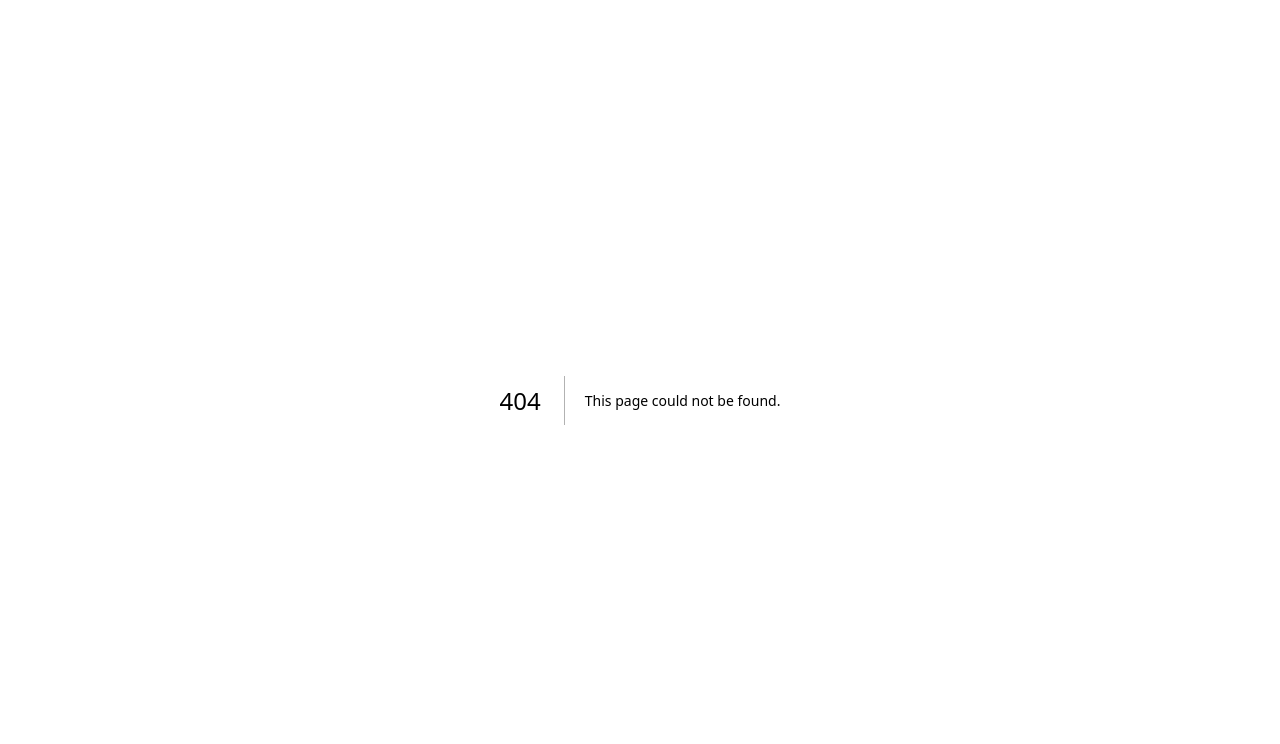
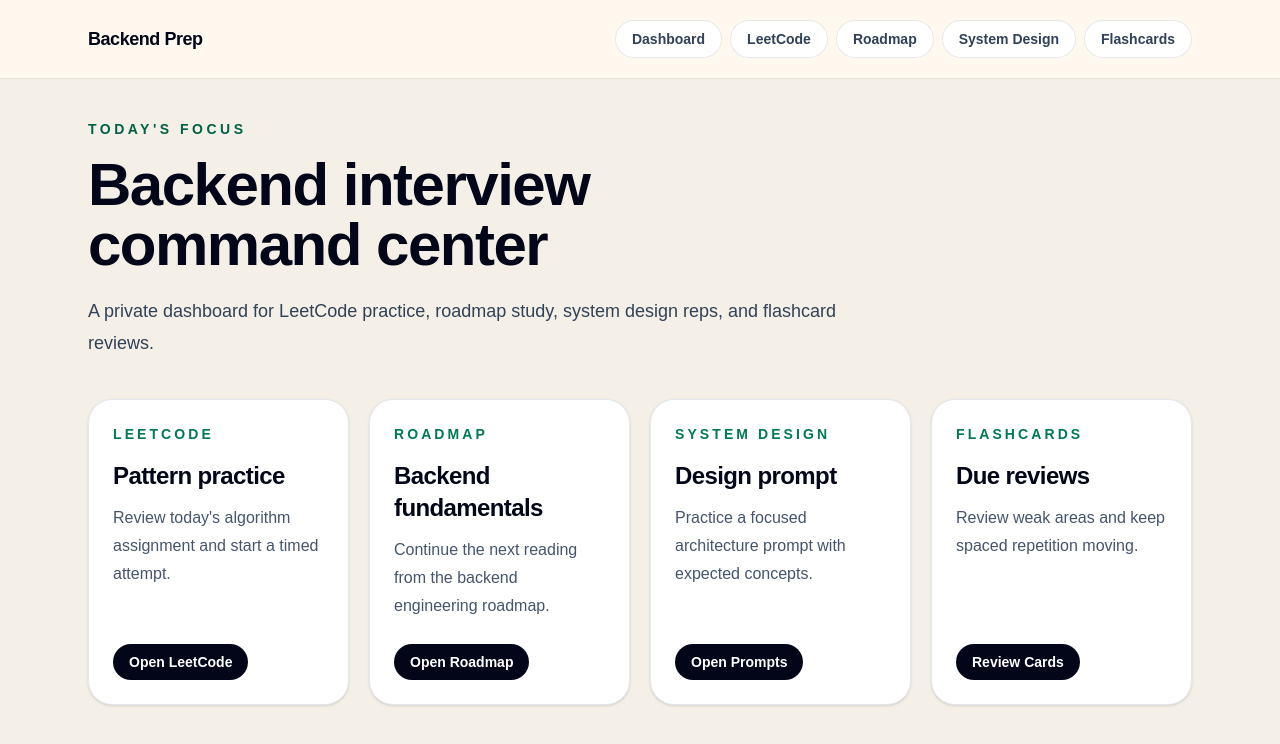
Before and after one commit to nurulislamz/codemap, a Next.js app: page /dashboard in a window 1280 px wide. Before the commit this address had no page. Shown: the top 744 px of the page. Built offline with nearby package versions, Linux system fonts and the light colour scheme.

Commit message:
feat: add authenticated dashboard shell

```diff
--- /dev/null
+++ b/src/app/(auth)/login/page.tsx
@@ -0,0 +1,23 @@
+export default function LoginPage() {
+  return (
+    <main className="flex min-h-screen items-center justify-center bg-slate-950 px-6 py-16 text-white">
+      <section className="w-full max-w-lg rounded-[2rem] border border-white/10 bg-white/10 p-8 shadow-2xl backdrop-blur">
+        <p className="text-sm font-semibold uppercase tracking-[0.25em] text-emerald-300">
+          Supabase Auth
+        </p>
+        <h1 className="mt-4 text-4xl font-bold tracking-tight">
+          Sign in placeholder
+        </h1>
+        <p className="mt-5 text-base leading-7 text-slate-200">
+          Authentication will be wired to Supabase in a later task. This page
+          marks the private entry point for the personal backend interview
+          helper.
+        </p>
+        <div className="mt-8 rounded-2xl border border-dashed border-white/20 p-5 text-sm text-slate-300">
+          Future flow: enter the owner email, receive a magic link, and land on
+          the dashboard after Supabase verifies the session.
+        </div>
+      </section>
+    </main>
+  );
+}
--- /dev/null
+++ b/src/app/(dashboard)/dashboard/page.tsx
@@ -0,0 +1,59 @@
+import { TaskCard } from "@/components/task-card";
+
+const starterCards = [
+  {
+    track: "LeetCode",
+    title: "Pattern practice",
+    description: "Review today's algorithm assignment and start a timed attempt.",
+    actionHref: "/dashboard/leetcode",
+    actionLabel: "Open LeetCode",
+  },
+  {
+    track: "Roadmap",
+    title: "Backend fundamentals",
+    description: "Continue the next reading from the backend engineering roadmap.",
+    actionHref: "/dashboard/roadmap",
+    actionLabel: "Open Roadmap",
+  },
+  {
+    track: "System Design",
+    title: "Design prompt",
+    description: "Practice a focused architecture prompt with expected concepts.",
+    actionHref: "/dashboard/system-design",
+    actionLabel: "Open Prompts",
+  },
+  {
+    track: "Flashcards",
+    title: "Due reviews",
+    description: "Review weak areas and keep spaced repetition moving.",
+    actionHref: "/dashboard/flashcards",
+    actionLabel: "Review Cards",
+  },
+];
+
+export default function DashboardPage() {
+  return (
+    <div className="space-y-10">
+      <section className="max-w-3xl">
+        <p className="text-sm font-semibold uppercase tracking-[0.25em] text-emerald-800">
+          Today&apos;s focus
+        </p>
+        <h1 className="mt-4 text-4xl font-bold tracking-tight text-slate-950 md:text-6xl">
+          Backend interview command center
+        </h1>
+        <p className="mt-5 text-lg leading-8 text-slate-700">
+          A private dashboard for LeetCode practice, roadmap study, system
+          design reps, and flashcard reviews.
+        </p>
+      </section>
+      <section
+        aria-label="Starter tasks"
+        className="grid gap-5 md:grid-cols-2 xl:grid-cols-4"
+      >
+        {starterCards.map((card) => (
+          <TaskCard key={card.track} {...card} />
+        ))}
+      </section>
+    </div>
+  );
+}
--- /dev/null
+++ b/src/app/(dashboard)/layout.tsx
@@ -0,0 +1,9 @@
+import { AppShell } from "@/components/app-shell";
+
+export default function DashboardLayout({
+  children,
+}: Readonly<{
+  children: React.ReactNode;
+}>) {
+  return <AppShell>{children}</AppShell>;
+}
--- /dev/null
+++ b/src/components/app-shell.tsx
@@ -0,0 +1,43 @@
+import Link from "next/link";
+import type { ReactNode } from "react";
+
+const navItems = [
+  { href: "/dashboard", label: "Dashboard" },
+  { href: "/dashboard/leetcode", label: "LeetCode" },
+  { href: "/dashboard/roadmap", label: "Roadmap" },
+  { href: "/dashboard/system-design", label: "System Design" },
+  { href: "/dashboard/flashcards", label: "Flashcards" },
+];
+
+type AppShellProps = {
+  children: ReactNode;
+};
+
+export function AppShell({ children }: AppShellProps) {
+  return (
+    <div className="min-h-screen bg-[#f4f0e8] text-slate-950">
+      <header className="border-b border-slate-900/10 bg-[#fffaf0]/85 backdrop-blur">
+        <div className="mx-auto flex max-w-6xl flex-col gap-5 px-6 py-5 md:flex-row md:items-center md:justify-between">
+          <Link href="/dashboard" className="text-lg font-bold tracking-tight">
+            Backend Prep
+          </Link>
+          <nav aria-label="Primary navigation">
+            <ul className="flex flex-wrap gap-2">
+              {navItems.map((item) => (
+                <li key={item.href}>
+                  <Link
+                    href={item.href}
+                    className="inline-flex rounded-full border border-slate-900/10 bg-white px-4 py-2 text-sm font-semibold text-slate-700 transition hover:border-emerald-700 hover:text-emerald-800"
+                  >
+                    {item.label}
+                  </Link>
+                </li>
+              ))}
+            </ul>
+          </nav>
+        </div>
+      </header>
+      <main className="mx-auto w-full max-w-6xl px-6 py-10">{children}</main>
+    </div>
+  );
+}
--- /dev/null
+++ b/src/components/task-card.tsx
@@ -0,0 +1,41 @@
+import Link from "next/link";
+
+type TaskCardProps = {
+  track: string;
+  title: string;
+  actionHref: string;
+  actionLabel: string;
+  description?: string;
+};
+
+export function TaskCard({
+  track,
+  title,
+  actionHref,
+  actionLabel,
+  description,
+}: TaskCardProps) {
+  return (
+    <article className="flex h-full flex-col rounded-3xl border border-slate-200 bg-white p-6 shadow-sm">
+      <p className="text-sm font-semibold uppercase tracking-[0.22em] text-emerald-700">
+        {track}
+      </p>
+      <h2 className="mt-4 text-2xl font-semibold tracking-tight text-slate-950">
+        {title}
+      </h2>
+      {description ? (
+        <p className="mt-3 flex-1 text-base leading-7 text-slate-600">
+          {description}
+        </p>
+      ) : (
+        <div className="flex-1" />
+      )}
+      <Link
+        href={actionHref}
+        className="mt-6 inline-flex w-fit rounded-full bg-slate-950 px-4 py-2 text-sm font-semibold text-white transition hover:bg-emerald-700"
+      >
+        {actionLabel}
+      </Link>
+    </article>
+  );
+}
--- a/vitest.config.ts
+++ b/vitest.config.ts
@@ -7,5 +7,6 @@ export default defineConfig({
     environment: "jsdom",
     exclude: ["**/node_modules/**", "**/.git/**", "tests/e2e/**"],
     globals: true,
+    setupFiles: ["./src/test/setup.ts"],
   },
 });
```
Also changed, not shown: src/test/setup.ts (added, +1 -0 lines), 1 other file (tests, documents, lock files or other folders).
